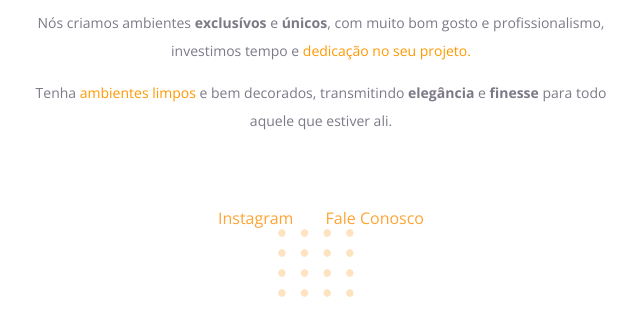
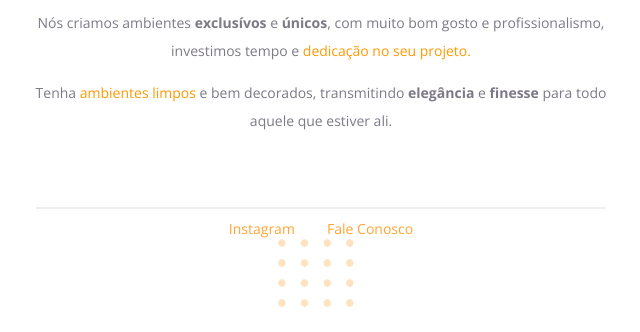
Before and after one commit to Iharry-marques/projeto_figma, a plain HTML site: page index.html in a window 1280 px wide. Shown: the part 468-800 px from the top of the page, without its empty margins (319-959 px from the left). Drawn offline with nearby package versions, Linux system fonts and the light colour scheme.

Commit message:
linha do footer

```diff
--- a/index.html
+++ b/index.html
@@ -34,6 +34,7 @@
       </p>
     </header>
     <footer>
+        <div id="line"></div>
       <a href="#">Instagram</a>
       <a href="#">Fale Conosco</a>
     </footer>
--- a/style.css
+++ b/style.css
@@ -42,6 +42,12 @@ p {
   line-height: 28px;
 }
 
+#line {
+    width: 568px;
+    border: 1px solid rgba(236, 239, 242, 1);
+    margin: 0 auto 8px;
+}
+
 footer a + a{
     margin-left: 28px;
 }
@@ -49,4 +55,5 @@ footer a + a{
 a{
   color: var(--yellow-color);
   text-decoration: none;
+  font-size: 14px;
 }
```
